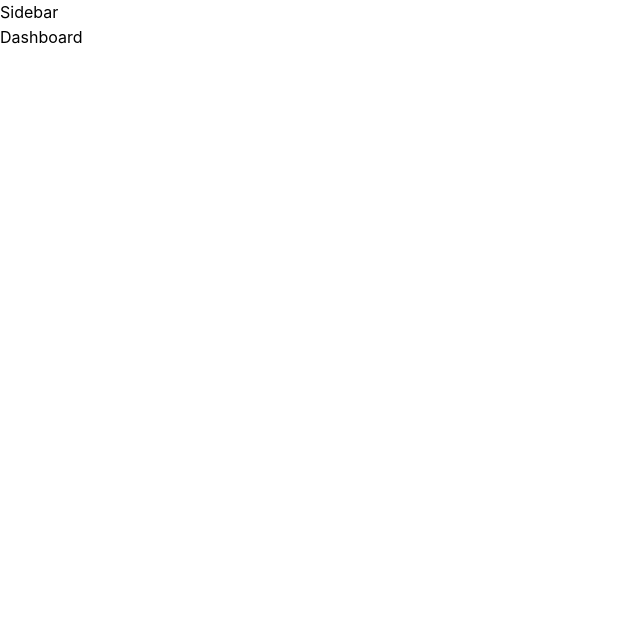
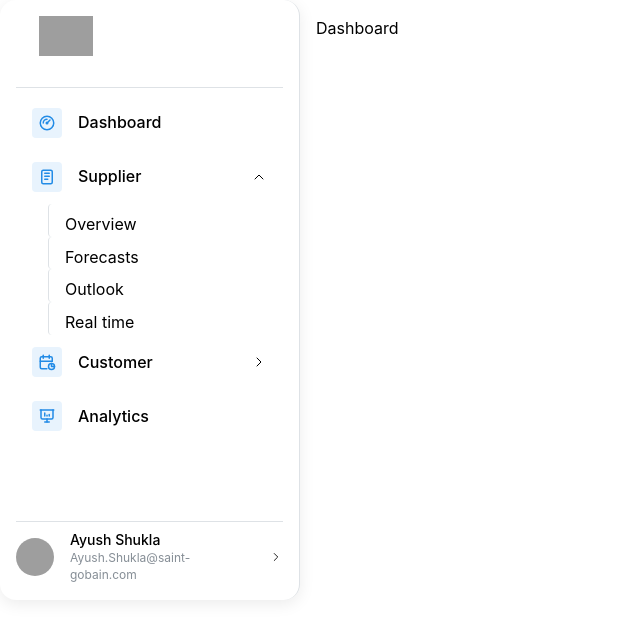
Before and after one commit to ayusshh19/Blitzhack, a React (Vite) app in the folder Blitzhack/: page / in a window 1280 px wide. Shown: the top 640 px of the page, without its empty margins (0-640 px from the left). Built offline with nearby package versions, Linux system fonts and the light colour scheme; grey boxes are pictures that could not be loaded.

Commit message:
[FEAT] SIDEBAR ADDED

```diff
--- a/Blitzhack/package.json
+++ b/Blitzhack/package.json
@@ -12,6 +12,7 @@
   "dependencies": {
     "@mantine/core": "^8.1.3",
     "@mantine/hooks": "^8.1.3",
+    "@tabler/icons-react": "^3.34.0",
     "react": "^19.1.0",
     "react-dom": "^19.1.0",
     "react-router-dom": "^7.6.3"
--- a/Blitzhack/postcss.config.cjs
+++ /dev/null
@@ -1,14 +0,0 @@
-module.exports = {
-  plugins: {
-    "postcss-preset-mantine": {},
-    "postcss-simple-vars": {
-      variables: {
-        "mantine-breakpoint-xs": "36em",
-        "mantine-breakpoint-sm": "48em",
-        "mantine-breakpoint-md": "62em",
-        "mantine-breakpoint-lg": "75em",
-        "mantine-breakpoint-xl": "88em",
-      },
-    },
-  },
-};
--- a/Blitzhack/src/App.jsx
+++ b/Blitzhack/src/App.jsx
@@ -1,4 +1,4 @@
-import Sidebar from "./component/Sidebar";
+import Sidebar from "./component/Sidebar/Sidebar";
 import Dashboard from "./Pages/Dashboard";
 import Supplier from "./Pages/Supplier";
 import { BrowserRouter, Routes, Route } from "react-router-dom";
--- /dev/null
+++ b/Blitzhack/src/assets/sidebar/Navbar.css
@@ -0,0 +1,44 @@
+.navbar {
+  background-color: light-dark(
+    var(--mantine-color-white),
+    var(--mantine-color-dark-6)
+  );
+  height: 600px;
+  width: 300px;
+  padding: 16px;
+  display: flex;
+  flex-direction: column;
+  border-right: 1px solid
+    light-dark(var(--mantine-color-gray-3), var(--mantine-color-dark-4));
+  box-sizing: border-box;
+
+  /* Rounded corners & shadow */
+  border-radius: 16px;
+  box-shadow: 0 4px 16px rgba(0, 0, 0, 0.08);
+  overflow: hidden; /* Prevent inner scrollbars from breaking border-radius */
+}
+
+.header {
+  padding-bottom: 8px;
+  color: light-dark(var(--mantine-color-black), var(--mantine-color-white));
+  border-bottom: 1px solid
+    light-dark(var(--mantine-color-gray-3), var(--mantine-color-dark-4));
+}
+
+.links {
+  flex: 1;
+  overflow-y: auto;
+  padding-top: 8px;
+  padding-bottom: 8px;
+}
+
+.linksInner {
+  padding-top: 8px;
+  padding-bottom: 8px;
+}
+
+.footer {
+  padding-top: 8px;
+  border-top: 1px solid
+    light-dark(var(--mantine-color-gray-3), var(--mantine-color-dark-4));
+}
--- /dev/null
+++ b/Blitzhack/src/assets/sidebar/NavbarLinksGroup.module.css
@@ -0,0 +1,39 @@
+.control {
+  font-weight: 500;
+  display: block;
+  width: 100%;
+  padding: 8px 16px; /* xs = 8px, md = 16px */
+  color: #212529; /* fallback for var(--mantine-color-text) */
+  font-size: 14px; /* sm = 14px */
+  border-radius: 8px;
+  transition: background-color 0.2s ease, color 0.2s ease;
+  cursor: pointer;
+}
+
+.control:hover {
+  background-color: #f8f9fa; /* light mode fallback */
+  color: #000000;
+}
+
+.link {
+  font-weight: 500;
+  display: block;
+  text-decoration: none;
+  padding: 8px 12px 0px 16px !important;
+  margin-left: 32px !important; /* xl = 32px */
+  font-size: 14px;
+  color: #495057;
+  border-left: 1px solid #dee2e6;
+  border-radius: 4px;
+
+  transition: background-color 0.2s ease, color 0.2s ease;
+}
+
+.link:hover {
+  background-color: #f1f3f5; /* light-gray */
+  color: #000000;
+}
+
+.chevron {
+  transition: transform 200ms ease;
+}
--- /dev/null
+++ b/Blitzhack/src/assets/sidebar/UserButton.module.css
@@ -0,0 +1,37 @@
+.control {
+  font-weight: 500;
+  display: block;
+  width: 100%;
+  padding: 10px 16px;
+  color: #343a40;
+  font-size: 14px;
+  border-radius: 8px;
+  transition: background-color 0.2s ease, color 0.2s ease;
+}
+
+.control:hover {
+  background-color: #f1f3f5;
+  color: #000;
+}
+
+.link {
+  font-weight: 500;
+  display: block;
+  text-decoration: none;
+  padding: 8px 16px;
+  margin-left: 32px;
+  font-size: 14px;
+  color: #495057;
+  border-left: 2px solid #dee2e6;
+  border-radius: 4px;
+  transition: background-color 0.2s ease, color 0.2s ease;
+}
+
+.link:hover {
+  background-color: #f8f9fa;
+  color: #000;
+}
+
+.chevron {
+  transition: transform 200ms ease;
+}
--- a/Blitzhack/src/component/Sidebar.jsx
+++ /dev/null
@@ -1,11 +0,0 @@
-import React from "react";
-import { Outlet } from "react-router-dom";
-
-export default function Sidebar() {
-  return (
-    <div>
-      Sidebar
-      <Outlet />
-    </div>
-  );
-}
--- /dev/null
+++ b/Blitzhack/src/component/Sidebar/Logo.jsx
@@ -0,0 +1,15 @@
+import { Box, Image } from "@mantine/core";
+
+export default function Logo(props) {
+  return (
+    <Box mb="md" style={{ textAlign: "center" }}>
+      <img
+        src={
+          "https://www.hipco.com/wp-content/uploads/2020/07/Logo-Saint-Gobain.png"
+        }
+        alt="Logo"
+        style={{ height: 40, width: 100, objectFit: "contain" }}
+      />
+    </Box>
+  );
+}
--- /dev/null
+++ b/Blitzhack/src/component/Sidebar/NavbarLinksGroup.jsx
@@ -0,0 +1,76 @@
+import { useState } from "react";
+import { IconCalendarStats, IconChevronRight } from "@tabler/icons-react";
+import {
+  Box,
+  Collapse,
+  Group,
+  Text,
+  ThemeIcon,
+  UnstyledButton,
+} from "@mantine/core";
+import classes from "../../assets/sidebar/NavbarLinksGroup.module.css";
+
+export function LinksGroup({ icon: Icon, label, initiallyOpened, links }) {
+  const hasLinks = Array.isArray(links);
+  const [opened, setOpened] = useState(initiallyOpened || false);
+
+  const items = (hasLinks ? links : []).map((link) => (
+    <Text
+      component="a"
+      className={classes.link}
+      href={link.link}
+      key={link.label}
+      onClick={(event) => event.preventDefault()}
+      // py="xs"
+    >
+      {link.label}
+    </Text>
+  ));
+
+  return (
+    <>
+      <UnstyledButton
+        onClick={() => setOpened((o) => !o)}
+        className={classes.control}
+        px="md"
+        py="sm"
+      >
+        <Group justify="space-between" gap={0} wrap="nowrap">
+          <Box style={{ display: "flex", alignItems: "center" }}>
+            <ThemeIcon variant="light" size={30} mr="md">
+              <Icon size={18} />
+            </ThemeIcon>
+            <Box>{label}</Box>
+          </Box>
+          {hasLinks && (
+            <IconChevronRight
+              className={classes.chevron}
+              stroke={1.5}
+              size={16}
+              style={{ transform: opened ? "rotate(-90deg)" : "none" }}
+            />
+          )}
+        </Group>
+      </UnstyledButton>
+      {hasLinks ? <Collapse in={opened}>{items}</Collapse> : null}
+    </>
+  );
+}
+
+const mockdata = {
+  label: "Releases",
+  icon: IconCalendarStats,
+  links: [
+    { label: "Upcoming releases", link: "/" },
+    { label: "Previous releases", link: "/" },
+    { label: "Releases schedule", link: "/" },
+  ],
+};
+
+export function NavbarLinksGroup() {
+  return (
+    <Box mih={220} p="md">
+      <LinksGroup {...mockdata} />
+    </Box>
+  );
+}
--- /dev/null
+++ b/Blitzhack/src/component/Sidebar/Sidebar.jsx
@@ -0,0 +1,71 @@
+import React from "react";
+import {
+  IconAdjustments,
+  IconCalendarStats,
+  IconFileAnalytics,
+  IconGauge,
+  IconLock,
+  IconNotes,
+  IconPresentationAnalytics,
+} from "@tabler/icons-react";
+import { Box, Code, Group, ScrollArea } from "@mantine/core";
+import Logo from "./Logo";
+import "../../assets/sidebar/Navbar.css";
+import { LinksGroup } from "./NavbarLinksGroup";
+import { UserButton } from "./UserButton";
+import { Outlet } from "react-router-dom";
+
+const mockdata = [
+  { label: "Dashboard", icon: IconGauge },
+  {
+    label: "Supplier",
+    icon: IconNotes,
+    initiallyOpened: true,
+    links: [
+      { label: "Overview", link: "/" },
+      { label: "Forecasts", link: "/" },
+      { label: "Outlook", link: "/" },
+      { label: "Real time", link: "/" },
+    ],
+  },
+  {
+    label: "Customer",
+    icon: IconCalendarStats,
+    links: [
+      { label: "Upcoming releases", link: "/" },
+      { label: "Previous releases", link: "/" },
+      { label: "Releases schedule", link: "/" },
+    ],
+  },
+  { label: "Analytics", icon: IconPresentationAnalytics },
+];
+
+export default function Sidebar() {
+  const links = mockdata.map((item) => (
+    <LinksGroup {...item} key={item.label} />
+  ));
+
+  return (
+    <Box style={{ display: "flex", height: "100vh" }}>
+      <nav className="navbar">
+        <div className="header">
+          <Group justify="space-between">
+            <Logo style={{ width: 120 }} />
+            {/* <Code fw={700}>Supplier Dashboard</Code> */}
+          </Group>
+        </div>
+
+        <ScrollArea className="links">
+          <div className="links-inner">{links}</div>
+        </ScrollArea>
+
+        <div className="footer">
+          <UserButton />
+        </div>
+      </nav>
+      <Box style={{ flex: 1, padding: "16px", overflowY: "auto" }}>
+        <Outlet />
+      </Box>
+    </Box>
+  );
+}
--- /dev/null
+++ b/Blitzhack/src/component/Sidebar/UserButton.jsx
@@ -0,0 +1,28 @@
+import { IconChevronRight } from "@tabler/icons-react";
+import { Avatar, Group, Text, UnstyledButton } from "@mantine/core";
+import classes from "../../assets/sidebar/UserButton.module.css";
+
+export function UserButton() {
+  return (
+    <UnstyledButton className={classes.user}>
+      <Group>
+        <Avatar
+          src="https://raw.githubusercontent.com/mantinedev/mantine/master/.demo/avatars/avatar-2.png"
+          radius="xl"
+        />
+
+        <div style={{ flex: 1 }}>
+          <Text size="sm" fw={500}>
+            Ayush Shukla
+          </Text>
+
+          <Text c="dimmed" size="xs">
+            Ayush.Shukla@saint-gobain.com
+          </Text>
+        </div>
+
+        <IconChevronRight size={14} stroke={1.5} />
+      </Group>
+    </UnstyledButton>
+  );
+}
```
Also changed, not shown: 1 other file (tests, documents, lock files or other folders).
